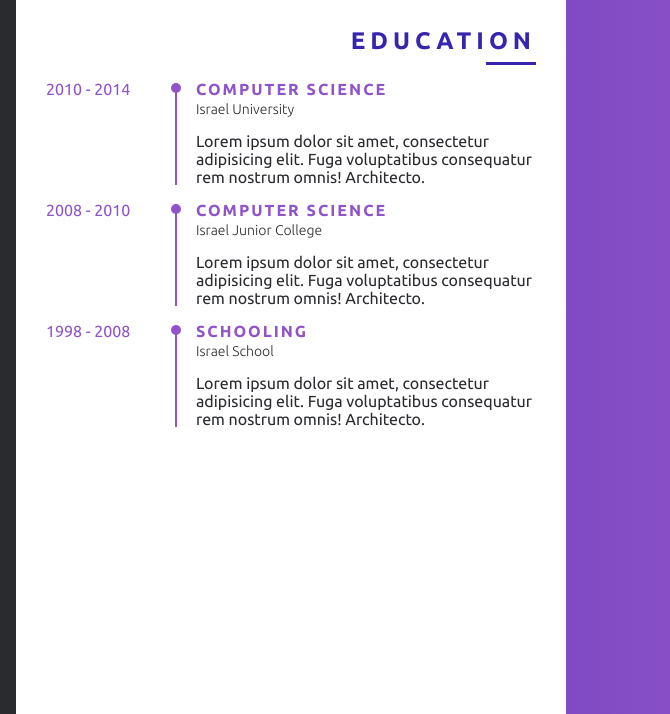
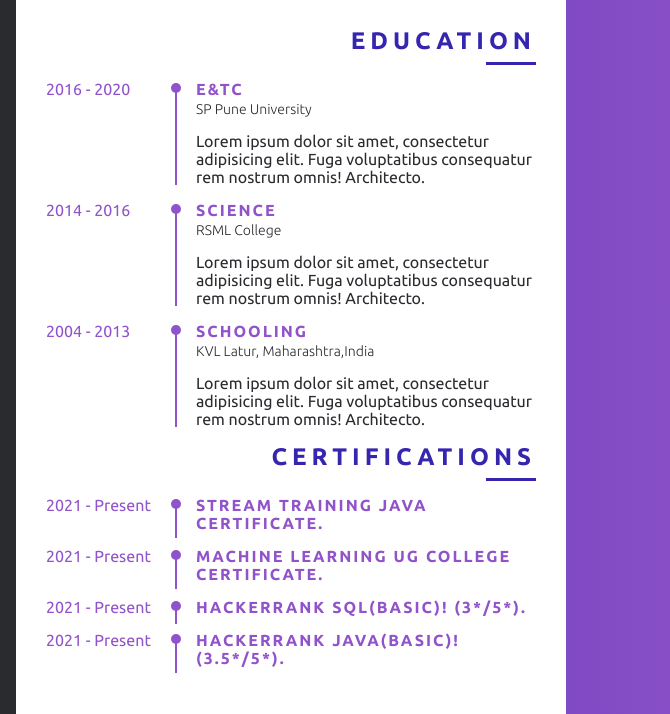
Before and after one commit to SAnket19982020/Better-resume-building, a plain HTML site: page index.html in a window 1280 px wide. Shown: the part 457-1171 px from the top of the page, 474-1144 px from the left. Drawn offline with Linux system fonts and the light colour scheme.

Commit message:
quality
quality

```diff
--- a/index.html
+++ b/index.html
@@ -120,7 +120,7 @@
 							Sanket Sampate
 						</div>
 						<div class="role">
-							UI Developer
+							Java Full Stack Developer
 						</div>
 					</div>
 					<div class="about">
@@ -166,14 +166,14 @@
 								<li>
 									<div class="li_wrap">
 										<div class="date">
-											2010 - 2014
+											2016 - 2020
 										</div>
 										<div class="info">
 											<p class="info_title">
-												Computer Science
+												E&TC
 											</p>
 											<p class="info_com">
-												Israel University
+												SP Pune University
 											</p>
 											<p class="info_cont">
 												Lorem ipsum dolor sit amet, consectetur adipisicing elit. Fuga voluptatibus consequatur rem nostrum omnis! Architecto.
@@ -184,14 +184,14 @@
 								<li>
 									<div class="li_wrap">
 										<div class="date">
-											2008 - 2010
+											2014 - 2016
 										</div>
 										<div class="info">
 											<p class="info_title">
-												Computer Science
+												 Science
 											</p>
 											<p class="info_com">
-												Israel Junior College
+												RSML College
 											</p>
 											<p class="info_cont">
 												Lorem ipsum dolor sit amet, consectetur adipisicing elit. Fuga voluptatibus consequatur rem nostrum omnis! Architecto.
@@ -202,14 +202,14 @@
 								<li>
 									<div class="li_wrap">
 										<div class="date">
-											1998 - 2008
+											2004 - 2013
 										</div>
 										<div class="info">
 											<p class="info_title">
 												Schooling
 											</p>
 											<p class="info_com">
-												Israel School
+												KVL Latur, Maharashtra,India
 											</p>
 											<p class="info_cont">
 												Lorem ipsum dolor sit amet, consectetur adipisicing elit. Fuga voluptatibus consequatur rem nostrum omnis! Architecto.
@@ -220,6 +220,61 @@
 							</ul>
 						</div>
 					</div>
+
+                    <div class="exp">
+						<div class="title">
+							Certifications
+						</div>
+						<div class="exp_wrap">
+							<ul>
+								<li>
+									<div class="li_wrap">
+										<div class="date">
+											2021 - Present
+										</div>
+										<div class="info">
+											<p class="info_title">
+												Stream Training JAVA Certificate.
+											</p>
+										</div>
+									</div>
+									<div class="li_wrap">
+										<div class="date">
+											2021 - Present
+										</div>
+										<div class="info">
+											<p class="info_title">
+												Machine Learning UG College Certificate.
+											</p>
+										</div>
+									</div>
+									<div class="li_wrap">
+										<div class="date">
+											2021 - Present
+										</div>
+										<div class="info">
+											<p class="info_title">
+												HackerRank SQL(Basic)! (3*/5*).
+											</p>
+										</div>
+									</div>
+									<div class="li_wrap">
+										<div class="date">
+											2021 - Present
+										</div>
+										<div class="info">
+											<p class="info_title">
+												HackerRank JAVA(Basic)!(3.5*/5*).
+											</p>
+										</div>
+									</div>
+								</li>
+
+
+							</ul>
+						</div>
+					</div>
+
 				</div>
 			</div>
 		</div>
```
